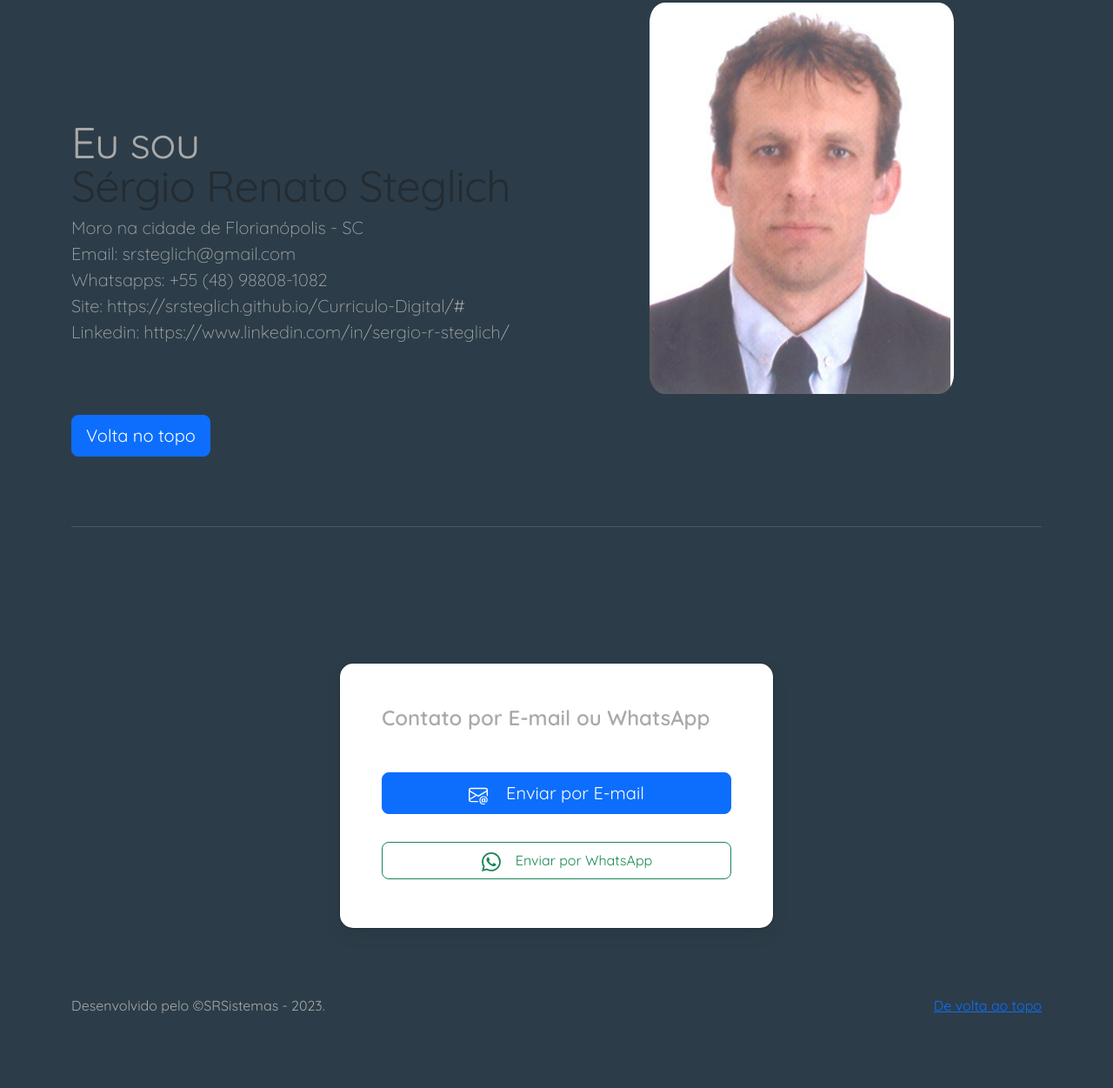
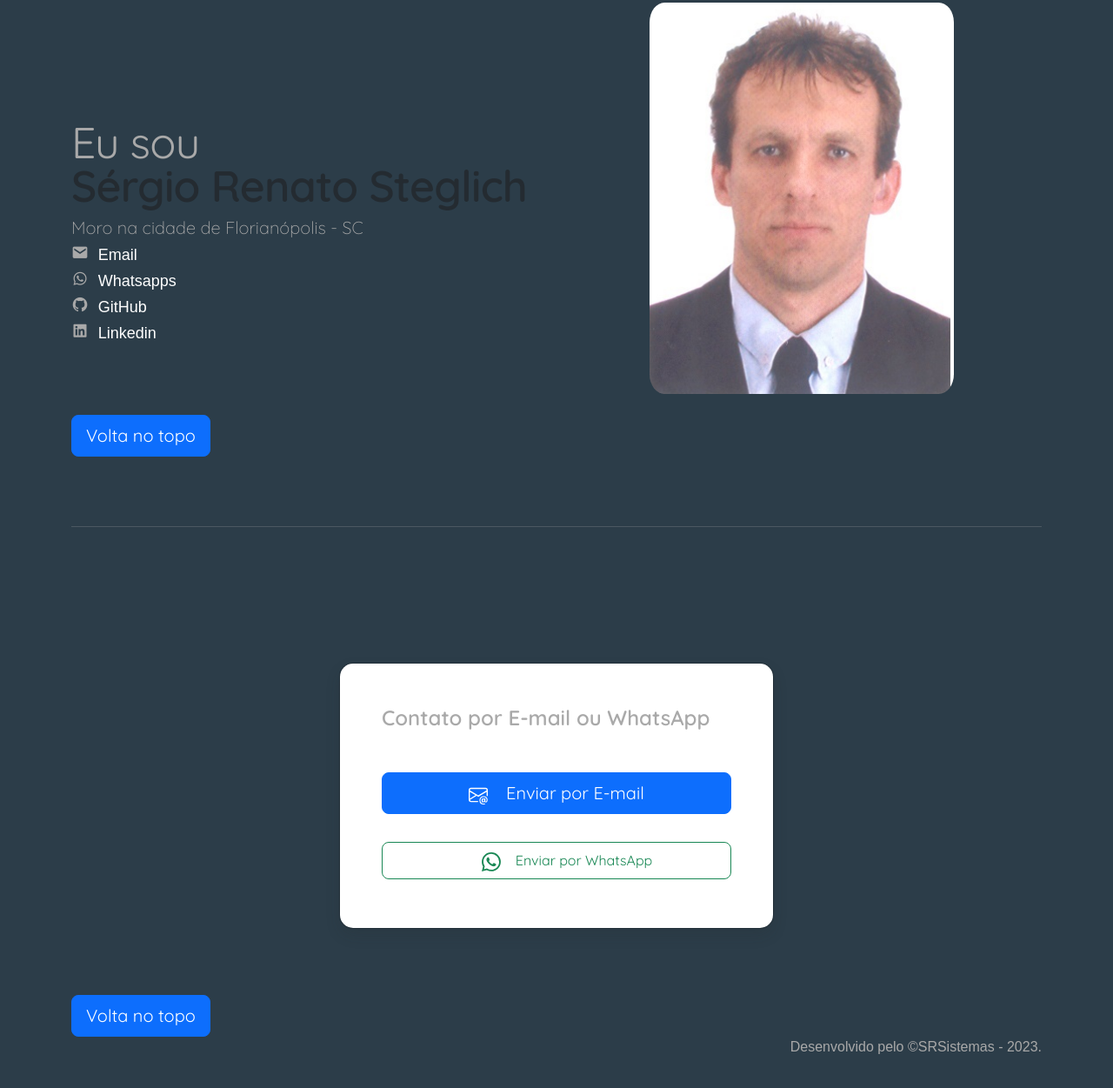
Before and after one commit to srsteglich/Curriculo-Digital, a plain HTML site: page index.html in a window 1280 px wide. Shown: the part 2128-3379 px from the top of the page at 87% size. Drawn offline with nearby package versions, Linux system fonts and the light colour scheme.

Commit message:
Coloquei a decisão ao acesso do Linkedin, GitHub..

```diff
--- a/index.html
+++ b/index.html
@@ -7,11 +7,11 @@
     <meta name="author" content="Mark Otto, Jacob Thornton, and Bootstrap contributors">
     <meta name="generator" content="Hugo 0.108.0">
     <title>Currículo</title>
-    <link rel="stylesheet" href="./vendor/bootstrap/css/style.css">
-    <link rel="canonical" href="https://getbootstrap.com/docs/5.3/examples/carousel/">
-
-    <link href="./vendor/bootstrap/css/bootstrap.min.css" rel="stylesheet">
-    <link href="./vendor/bootstrap/css/carousel.css" rel="stylesheet">
+    <link rel="stylesheet" href="./vendor/bootstrap/css/style.css"/>
+    <link rel="canonical" href="https://getbootstrap.com/docs/5.3/examples/carousel/"/>
+    <link href="https://unpkg.com/boxicons@2.1.4/css/boxicons.min.css" rel="stylesheet"/>
+    <link href="./vendor/bootstrap/css/bootstrap.min.css" rel="stylesheet"/>
+    <link href="./vendor/bootstrap/css/carousel.css" rel="stylesheet"/>
   </head>
   <body>
 
@@ -291,7 +291,7 @@
 
     <div class="row featurette">
       <div class="col-md-7">
-        <h2 class="featurette-heading fw-normal lh-1">Curiosidades... </a><br> <span class="text-muted"> Nadando no Mar...</span></h2>
+        <h2 class="featurette-heading fw-normal lh-1">Curiosidades... </a><br> <span class="text-muted"><b> Nadando no Mar...</b></span></h2>
         <p class="lead">Tenho 23 medalhas, sendo 10 medalhas da Travessias <br>
                         de 1.500 metros, 1 travessia de 2.200 metros. <br/>
                         E 10 medalhas da piscina Olimpíadas, entre elas crawl, <br>
@@ -301,24 +301,28 @@
         <img src="imagens/medalhas.jpg" alt="Foto das Medalhas" width="400" height="300">
       </div>
     </div>
-    <hr class="featurette-divider"  id="dados" >
+    <hr class="featurette-divider" id="dados" >
 
     <div class="row featurette" >
       <div class="col-md-7">
         <br/>
-        <h2 class="featurette-heading fw-normal lh-1" >  Eu sou </a><span class="text-muted"> <br/> Sérgio Renato Steglich</span></h2>
-        <p class="lead"><!--Endereço: Rod. Virgilio Várzea, 244 - Apto 502-C <br/>
+        <h2 class="featurette-heading fw-normal lh-1" >  Eu sou </a><span class="text-muted"> <br/><b> Sérgio Renato Steglich</b></span></h2>
+        <p class="lead">
+                        <!--Endereço: Rod. Virgilio Várzea, 244 - Apto 502-C <br/>
                         Bairro Monte Verde <br/> Florianópolis - SC &emsp; &emsp; &emsp; CEP: 88032-001 <br/>  -->
-                        Moro na cidade de Florianópolis - SC <br/>
-                        Email: srsteglich@gmail.com <br/>
-                        Whatsapps: +55 (48) 98808-1082 <br/>
-                        Site: https://srsteglich.github.io/Curriculo-Digital/# <br/>
-                        Linkedin: https://www.linkedin.com/in/sergio-r-steglich/ <br/></p>
+                        Moro na cidade de Florianópolis - SC </br>
+                        <i class='bx bxs-envelope' ></i>                <!-- desenho peguei no https://boxicons.com/?query=  e colocar na linha 12 -->
+                        <a href="#modalSignin">Email </a> <br/>         <!--  Email: srsteglich@gmail.com <br/>     -->
+                        <i class='bx bxl-whatsapp' ></i>
+                        <a href="#modalSignin">Whatsapps </a> <br/>     <!--      Whatsapps: +55 (48) 98808-1082 <br/> -->
+                        <i class='bx bxl-github'></i>
+                        <a target="_blank" href="https://github.com/srsteglich">GitHub </a> <br/>
+                        <i class='bx bxl-linkedin-square' ></i>
+                        <a target="_blank" href="https://www.linkedin.com/in/sergio-r-steglich/">Linkedin </a> <br/></p>
 
       </div>
       <div class="col-md-5">
-        <img src="imagens/Foto.jpg" alt="Foto Sérgio" width="350" height="450">
-
+        <img src="imagens/Foto.jpg" alt="Foto Sérgio" width="350" height="450" >
       </div>
     </div>
     <br>
@@ -399,15 +403,16 @@
       </div>
       </div>
     </div>
+    <a class="btn btn-lg btn-primary" href="#" >Volta no topo</a>
   </div> <!-- /.container -->
 
 </main>
 
     <!-- FOOTER -->
-    <footer class="container">
+    <footer class="container" id="footer">
+      <!--<p class="float-end"><a href="#">De volta ao topo</a></p>   -->
 
-      <p class="float-end"><a href="#">De volta ao topo</a></p>
-      <p> Desenvolvido pelo &copy;SRSistemas - 2023.
+        Desenvolvido pelo &copy;SRSistemas - 2023.
     </footer>
     <script src="./vendor/bootstrap/js/script.js"></script>
     <script src="./vendor/bootstrap/js/bootstrap.bundle.min.js"></script>
```
